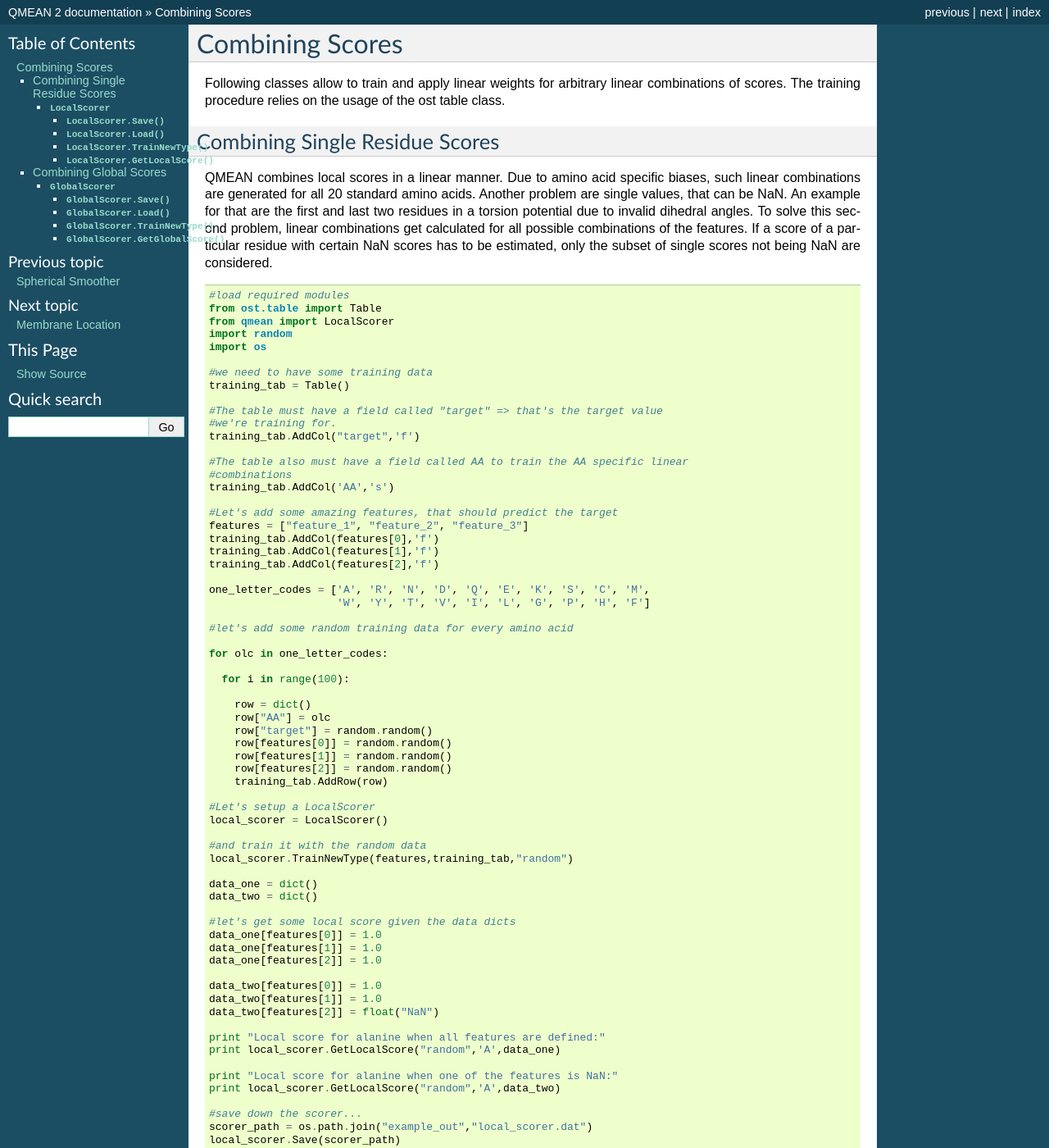
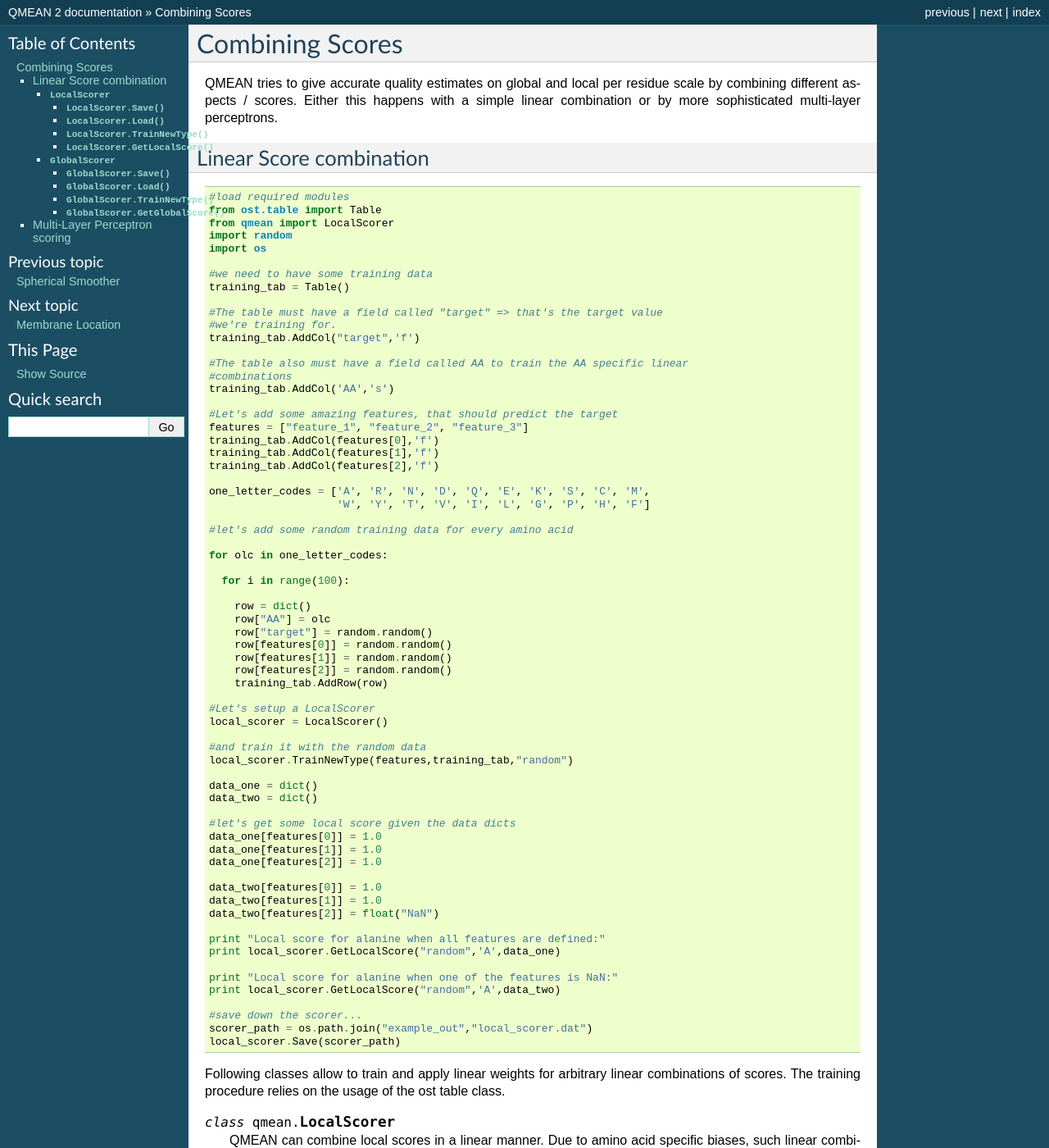
Before and after one commit to eunos-1128/QMEAN, a Sphinx documentation site: the page built from doc/source/score_combination.rst, in a window 1280 px wide and 1400 px high. Shown: the whole window at 82% size. Built offline with Sphinx 7.4.7, drawn with Linux system fonts in a browser that asks for light colours; some of the changed text lies outside the part shown.

Commit message:
updates on score combination doc

```diff
--- a/doc/source/score_combination.rst
+++ b/doc/source/score_combination.rst
@@ -4,28 +4,33 @@
 .. currentmodule:: qmean
 
 
+QMEAN tries to give accurate quality estimates on global and local per
+residue scale by combining different aspects / scores.
+Either this happens with a simple linear combination or by more
+sophisticated multi-layer perceptrons.
+
+
+
+Linear Score combination
+--------------------------------------------------------------------------------
+
+
+.. literalinclude:: example_scripts/local_scorer_example.py
+
 Following classes allow to train and apply linear weights for arbitrary
 linear combinations of scores. The training procedure relies on the
 usage of the ost table class.
 
+.. class:: LocalScorer()
 
-
-
-Combining Single Residue Scores
---------------------------------------------------------------------------------
-
-QMEAN combines local scores in a linear manner. Due to amino acid specific
-biases, such linear combinations are generated for all 20 standard amino
-acids. Another problem are single values, that can be NaN. An example for that
-are the first and last two residues in a torsion potential due to invalid
-dihedral angles. To solve this second problem, linear combinations get
-calculated for all possible combinations of the features. If a score
-of a particular residue with certain NaN scores has to be estimated,
-only the subset of single scores not being NaN are considered.
-
-.. literalinclude:: example_scripts/local_scorer_example.py
-
-.. class:: LocalScorer()
+  QMEAN can combine local scores in a linear manner. Due to amino acid specific
+  biases, such linear combinations are generated for all 20 standard amino
+  acids. Another problem are single values, that can be NaN. An example for that
+  are the first and last two residues in a torsion potential due to invalid
+  dihedral angles. To solve this second problem, linear combinations get
+  calculated for all possible combinations of the features. If a score
+  of a particular residue with certain NaN scores has to be estimated,
+  only the subset of single scores not being NaN are considered.
 
   .. method:: Save(filename)
 
@@ -101,20 +106,14 @@
                         trained for **residue_type** or **AA** is unknown
 
 
+.. class:: GlobalScorer()
 
-
-
-Combining Global Scores
---------------------------------------------------------------------------------
-QMEAN combines global scores in a linear manner, exactly the same way as
-local scores. A problem are single
-values, that can be NaN. To solve this problem, linear combinations
-get calculated for all possible combinations of the features. If a score
-of a particular structure with certain NaN scores has to be estimated,
-only the subset of single scores not being NaN are considered.
-
-
-.. class:: GlobalScorer()
+  QMEAN can combine global scores in a linear manner, exactly the same way as
+  local scores. A problem are single
+  values, that can be NaN. To solve this problem, linear combinations
+  get calculated for all possible combinations of the features. If a score
+  of a particular structure with certain NaN scores has to be estimated,
+  only the subset of single scores not being NaN are considered.
 
   .. method:: Save(filename)
 
@@ -183,3 +182,21 @@
 
     :raises:            :class:`RuntimeError` If the scorer has not been
                         trained for **structure_type**
+
+Multi-Layer Perceptron scoring
+--------------------------------------------------------------------------------
+
+To be independent from any machine learning library, QMEAN comes with an own
+implementation of a multi-layer perceptron to evaluate a fully connected
+feed-forward neural network, the :class:`Regressor`. The idea is to use
+whatever machine learning library to train such a network and then dump
+it to disk in a way that it can be read by the :class:`Regressor`.
+
+Right now, theres no documentation on :class:`Regressor`. The interested
+user can figure out the data format and functionality by studying the file
+mlp_regressor.py.
+
+Similar problems as for the linear combination apply. There's no guarantee
+that all input features are valid. The idea is to again train several
+regressors and let :class:`NNScorer` figure out what regressor we need.
+Again, code is the documentation.
```
